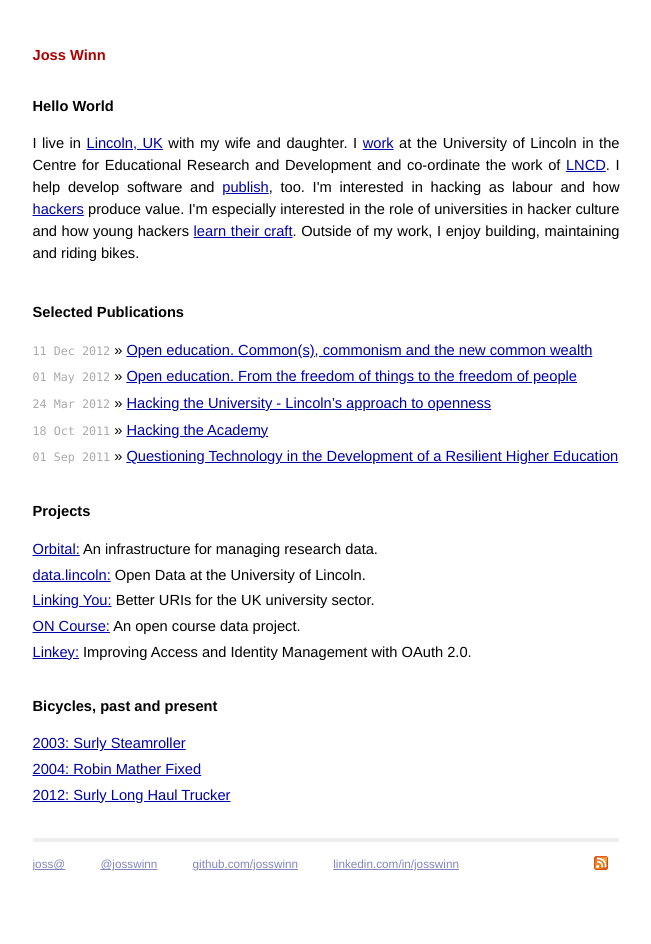
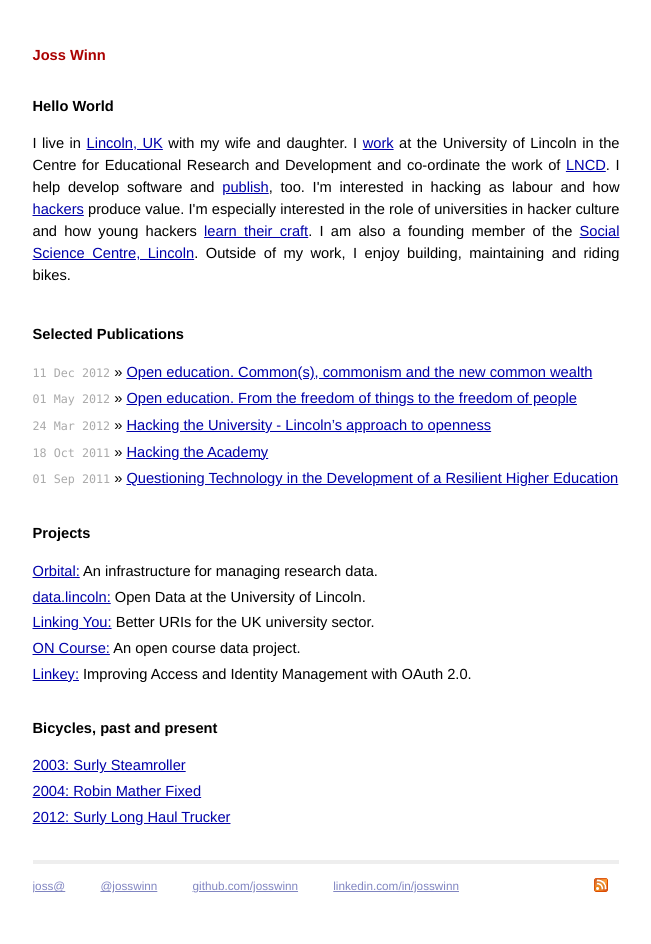
Before and after one commit to josswinn/josswinn.github.com, a Jekyll site: the page built from index.html, in a window 1280 px wide. Shown: the whole page, without its empty margins (314-965 px from the left). Built offline with Jekyll 4.4.1, drawn with Linux system fonts in a browser that asks for light colours; Markdown is read by kramdown in place of the engine named in the settings.

Commit message:
added SSC

```diff
--- a/index.html
+++ b/index.html
@@ -5,7 +5,7 @@
 
 <div id="home">
   <h1>Hello World</h1>
-  <p>I live in <a href="http://g.co/maps/kpjrz">Lincoln, UK</a> with my wife and daughter. I <a href="http://lncn.eu/joss">work</a> at the University of Lincoln in the Centre for Educational Research and Development and co-ordinate the work of <a href="http://lncd.lincoln.ac.uk">LNCD</a>. I help develop software and <a href="http://lncn.eu/ep/002210">publish</a>, too. I'm interested in hacking as labour and how <a href="http://joss.blogs.lincoln.ac.uk/tag/hacking">hackers</a> produce value. I'm especially interested in the role of universities in hacker culture and how young hackers <a href="http://joss.blogs.lincoln.ac.uk/2012/02/25/learning-a-craft/">learn their craft</a>. Outside of my work, I enjoy building, maintaining and riding bikes.</p>
+  <p>I live in <a href="http://g.co/maps/kpjrz">Lincoln, UK</a> with my wife and daughter. I <a href="http://lncn.eu/joss">work</a> at the University of Lincoln in the Centre for Educational Research and Development and co-ordinate the work of <a href="http://lncd.lincoln.ac.uk">LNCD</a>. I help develop software and <a href="http://lncn.eu/ep/002210">publish</a>, too. I'm interested in hacking as labour and how <a href="http://joss.blogs.lincoln.ac.uk/tag/hacking">hackers</a> produce value. I'm especially interested in the role of universities in hacker culture and how young hackers <a href="http://joss.blogs.lincoln.ac.uk/2012/02/25/learning-a-craft/">learn their craft</a>. I am also a founding member of the <a href="http://socialsciencecentre.org.uk">Social Science Centre, Lincoln</a>. Outside of my work, I enjoy building, maintaining and riding bikes.</p>
   <br />
   <h1>Selected Publications</h1>
   <ul class="posts">
```
